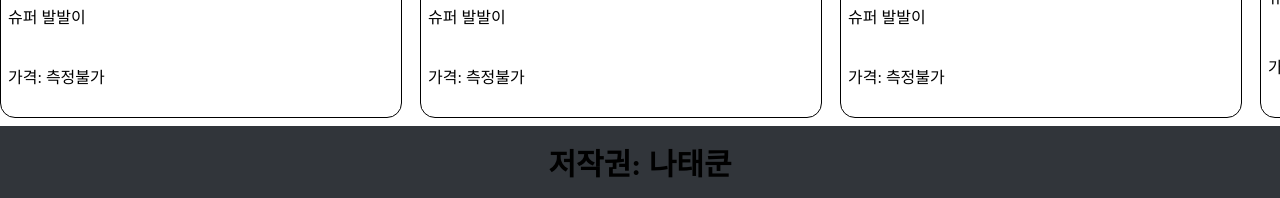
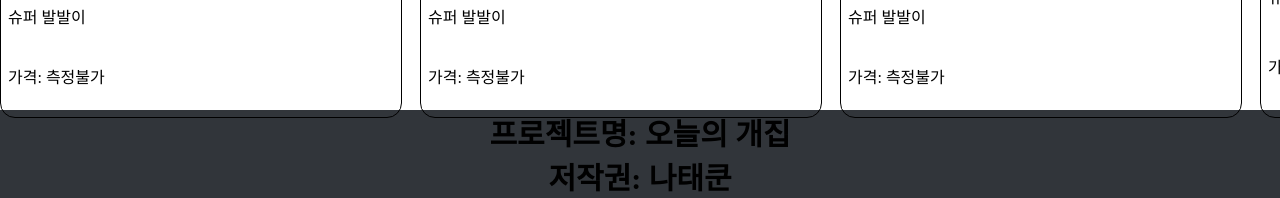
Before and after one commit to smathj/learn_html_css, a plain HTML site: page project/main.html in a window 1280 px wide. Shown: the part 1064-1262 px from the top of the page. Drawn offline with nearby package versions, Linux system fonts and the light colour scheme.

```diff
--- a/project/main.html
+++ b/project/main.html
@@ -249,6 +249,7 @@
     <!--높이 15vh-->
     <footer class="footer">
         <div>저작권: 나태쿤</div>
+        <div>프로젝트명: 오늘의 개집</div>
     </footer>
 </div>
 
```
